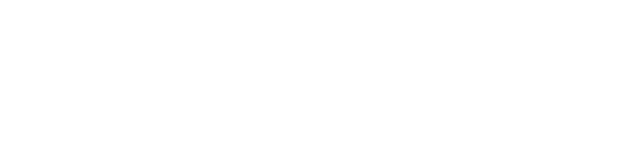
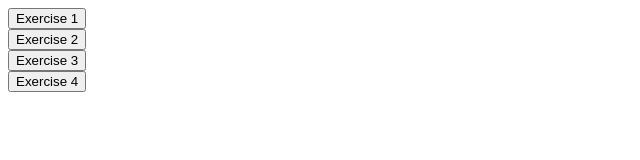
Before and after one commit to Adrean1983/OHalloranJavaScriptExercises, a plain HTML site: page index.html in a window 1280 px wide. Shown: the whole page, without its empty margins (0-640 px from the left). Drawn offline with Linux system fonts and the light colour scheme.

Commit message:
Exercise 1/2/3

```diff
--- a/index.html
+++ b/index.html
@@ -1,9 +1,15 @@
 <!DOCTYPE html>
 <html>
     <head>
-        <title>JS Project V3</title>
+        <title>JS Project</title>
+        <script src="script.js"></script>
     </head>
     <body>
-
+        <form>
+            <input type="button" value="Exercise 1" onclick="exercise1()"><br>
+            <input type="button" value="Exercise 2" onclick="exercise2()"><br>
+            <input type="button" value="Exercise 3" onclick="exercise3()"><br>
+            <input type="button" value="Exercise 4"><br>
+        </form>
     </body>
 </html>
--- a/script.js
+++ b/script.js
@@ -0,0 +1,89 @@
+
+// Exericse One:
+/*
+Prompt the user for a number. Write a for loop that will add all of the numbers leading
+up to that number, and inclusive of that number together and log the result to the console.
+(ex: A user enters 5, and the output would be the result of 1 + 2 + 3 + 4 + 5.)
+Prompt: ‘Enter A Number!’ > 5
+Output: 15
+*/
+function exercise1() {
+    var userInput = "Enter A Number!"
+    var total = 0;
+
+    var num = parseInt(prompt(userInput, 1));
+
+    for(i = 1; i<=num; i++) {
+        total += i;
+    }
+    console.log(total);
+}
+
+
+// Exerce Two:
+
+/*
+Write a do..while loop that builds a string with multiple inputs from a user. Start by
+prompting the user if they want to play. When the user answers yes, prompt the user to
+enter a word. After the user enters a word, prompt the user if they would like to play again.
+If no, console log their word. If yes, prompt the user for another word and add that word to
+the original string, then prompt if they want to play again. Continue to add words to the
+string every time the user answers yes and enters a word until the user indicates that he or
+she does not want to play anymore.
+Prompt: ‘Do you want to play?’ > 'yes' > Prompt: ‘Enter a word.’ >
+'dog' > Prompt: ‘Do you want to play again?’ > 'yes' > Prompt: ‘Enter
+a word.' > 'cat' > Prompt: ‘Do you want to play again?’ > 'no'
+Output: 'dog cat'
+*/
+
+function exercise2 () {
+    var question = "Do you want to play?";
+    var output = "Output: ";
+    var question2 = "Enter a word.";
+    var question3 = "Do you want to play again?";
+
+    var response = prompt(question, "Yes or No?").toUpperCase();
+    if (response == "YES") {
+        do {
+            output += prompt(question2);
+            output += " "
+            var playAgain = prompt(question3).toUpperCase();
+        }while(playAgain == "YES");
+        alert(output);
+        console.log(output);
+    }
+}
+
+
+// Exercise Three:
+
+/*
+Write a while loop that will prompt the user if they would like to print their name. If the
+answer is yes, log their name to the console then prompt them if they would like to print
+their name again. If yes, log their name to the console again but this time add an
+exclamation point at the end of the string. Continue to add an exclamation point for every
+time the user agrees to wanting to print his or her name.
+
+Prompt: ‘Would you like to print your name?’ > 'yes'
+Output: 'Hello. My name is Adam'
+Prompt: ‘Would you like to print this again?’ > 'yes'
+Output: ‘Hello. My name is Adam!'
+Prompt: ‘Would you like to print this again?’ > 'yes'
+Output: 'Hello. My name is Adam!!'
+Prompt: ‘Would you like to print this again?’ > 'no'
+*/
+
+function exercise3() {
+    var ques1 = "Would you like to print your name?";
+    var ans1 = prompt(ques1, "Yes or No?").toUpperCase();
+    if(ans1 == "YES") {
+        var name = prompt("Enter your name.");
+        var again = "YES";
+        var point = "";
+        while (again == "YES") {
+            console.log('Hello. My name is ' + name + point);
+            again = prompt("Would you like to print this again?", "Yes/No").toUpperCase();
+            point += "!";
+        }
+    }
+}
```
